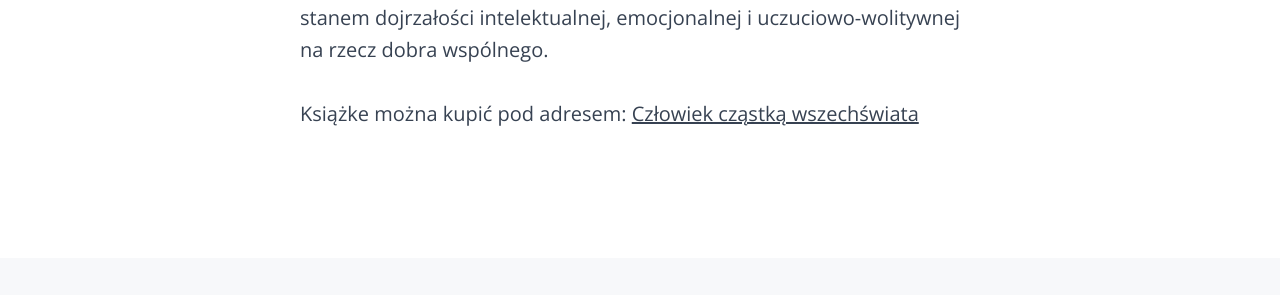
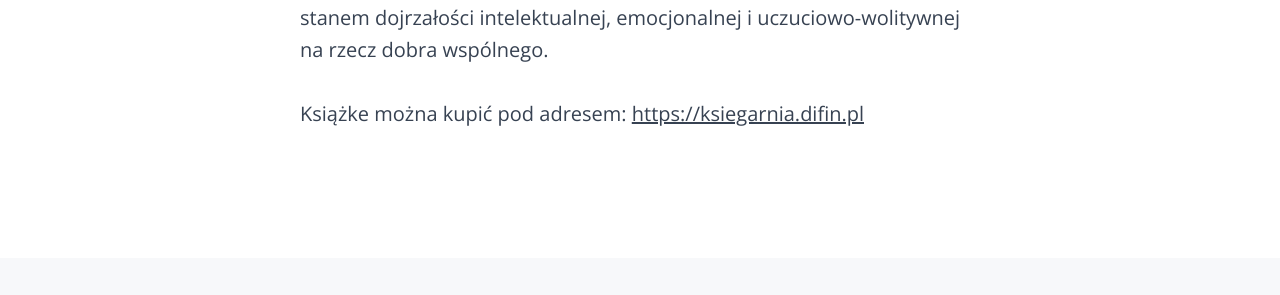
Before and after one commit to noweteraz/nowe-teraz-pl, a Jekyll site: the page built from _posts/2019-10-12-czlowiek-czastka-wszechswiata.md, in a window 1280 px wide. Shown: the part 1856-2151 px from the top of the page. Built offline with Jekyll 4.4.1, drawn with Linux system fonts in a browser that asks for light colours.

Commit message:
Update 2019-10-12-czlowiek-czastka-wszechswiata.md

```diff
--- a/_posts/2019-10-12-czlowiek-czastka-wszechswiata.md
+++ b/_posts/2019-10-12-czlowiek-czastka-wszechswiata.md
@@ -25,4 +25,4 @@ Ażeby zrozumieć stan harmonii człowieka z otoczeniem poprzez domaganie się u
 
 Takie podejście metodologiczne pozwoli zobrazować dynamizm zmiany obrazu samoświadomości, samopotwierdzania i samowychowania jednostki w stronę integralnego rozwoju osobowościowego będącego stanem dojrzałości intelektualnej, emocjonalnej i uczuciowo-wolitywnej na rzecz dobra wspólnego.
 
-Książke można kupić pod adresem: [Człowiek cząstką wszechświata](https://ksiegarnia.difin.pl/czlowiek-czastka-wszechswiata)
+Książke można kupić pod adresem: [https://ksiegarnia.difin.pl](https://ksiegarnia.difin.pl/czlowiek-czastka-wszechswiata)
```
